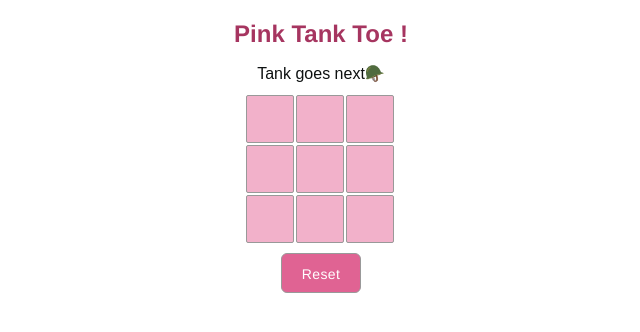
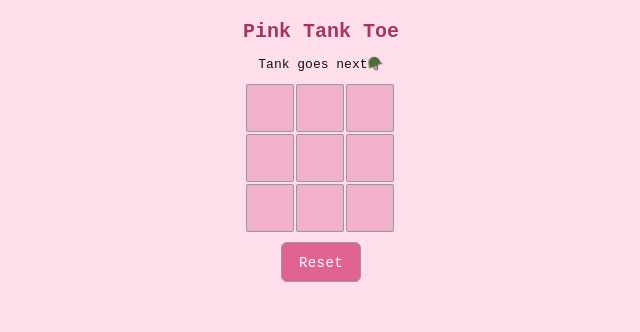
Before and after one commit to fractal-bootcamp/sarahbicknell.gamedev, a React (Vite) app: page / in a window 1280 px wide. Shown: the top 332 px of the page, without its empty margins (319-959 px from the left). Built offline with nearby package versions, Linux system fonts and the light colour scheme.

Commit message:
change styling and add a few animations

```diff
--- a/package.json
+++ b/package.json
@@ -10,6 +10,10 @@
     "preview": "vite preview"
   },
   "dependencies": {
+    "@types/express": "^4.17.21",
+    "cors": "^2.8.5",
+    "express": "^4.19.2",
+    "framer-motion": "^11.2.10",
     "react": "^18.2.0",
     "react-dom": "^18.2.0"
   },
--- a/src/App.css
+++ b/src/App.css
@@ -6,6 +6,7 @@ body {
   font-family: sans-serif;
   margin: 20px;
   padding: 0;
+  background-color: #ffdeec;
 }
 
 h1 {
@@ -56,11 +57,15 @@ body {
   padding: 0;
 }
 
+.board-row {
+  display: flex;
+  justify-content: center;
+}
+
 .square {
   background: #f2b1ca;
   border: 1px solid #999;
   border-radius: 2px;
-  float: left;
   color: #ffffff;
   font-size: 24px;
   font-weight: bold;
@@ -71,6 +76,7 @@ body {
   padding: 0;
   text-align: center;
   width: 48px;
+  box-sizing: border-box
 }
 
 .square:hover {
@@ -90,15 +96,18 @@ body {
 } */
 
 .title {
-  font-size: 24px;
+  font-size: 20px;
   color: #a63560;
-  font-family: "Haas Grot Text R Web", "Helvetica Neue", Helvetica, Arial, sans-serif;
+  font-family: monospace;
+
+  /* text-shadow: 1px 1px 2px white; */
 
 }
 
 .status {
   margin-bottom: 10px;
   color: #0e1111;
+  font-family: monospace;
 }
 .page {
   display: flex;
@@ -123,7 +132,7 @@ body {
   border-radius: 6px;
   box-sizing: border-box;
   color: #FFFFFF;
-  font-family: "Haas Grot Text R Web", "Helvetica Neue", Helvetica, Arial, sans-serif;
+  font-family: monospace;
   font-size: 14px;
   font-weight: 420;
   letter-spacing: .4px;
--- a/src/App.tsx
+++ b/src/App.tsx
@@ -1,8 +1,20 @@
 import './App.css'
-import { useState } from 'react'
+import { useState, useEffect } from 'react'
 import {Board, checkWinCondition} from './games'
 import pawImage from './assets/paw.png'
 import tankImage from './assets/tank.png'
+import { motion } from 'framer-motion'
+
+const ImagePreloader = ({ srcList }) => {
+  useEffect(() => {
+    srcList.forEach(src => {
+      const img = new Image();
+      img.src = src;
+    });
+  }, [srcList]);
+
+  return null;
+};
 
 type SquareProps = {
   value: string,
@@ -20,7 +32,9 @@ function Square({value, onSquareClick}:SquareProps) {
   }
 
   return (
-    <button className="square" onClick={onSquareClick} > {displayValue} </button>
+    <motion.button className="square" onClick={onSquareClick} whileHover={{scale: 1.025}} whileTap={{scale: 0.95}} transformTemplate={(props, transform) =>
+      transform.replace(" translateZ(0)", "")
+    }> {displayValue} </motion.button>
   )
 
 }
@@ -30,9 +44,10 @@ interface ResetButtonProps {
 
 function ResetButton({onResetClick}:ResetButtonProps) {
   return (
-    <button className="reset" onClick={onResetClick} > Reset </button>
+    <motion.button className="reset" onClick={onResetClick} whileHover={{scale: 1.05}} whileTap={{scale: 0.9}} > Reset </motion.button>
   )
 }
+
 
 const initialBoard:Board = Array(9).fill("")
 export default function GameBoard() {
@@ -68,7 +83,7 @@ export default function GameBoard() {
   }
   let status;
   if (winner) {
-    status = (winnerName=="Tank"? "🎉🪖" : "🎉😼" ) + winnerName + " wins!" + (winnerName=="Tank"? "🪖🎉" : "😼🎉" )
+    status = (winnerName=="Tank"? "🎉🪖 " : "🎉😼 " ) + winnerName + " wins!" + (winnerName=="Tank"? " 🪖🎉" : " 😼🎉" )
   } else if (winState.outcome == "draw") {
     status = "💥😾Git gud noobs!😾💥"
   } else {
@@ -79,9 +94,10 @@ export default function GameBoard() {
 
   return (
     <>
+    <ImagePreloader srcList={[pawImage, tankImage]} />
     <div className="page">
       <div className="game">
-        <h1 className="title "> Pink Tank Toe !</h1>
+        <h1 className="title "> Pink Tank Toe </h1>
         <div className="status"> {status} </div>
         <div>
           <div className="board-row">
```
Also changed, not shown: server.ts (added, +62 -0 lines), src/notes.txt (added), 1 other file (tests, documents, lock files or other folders).
